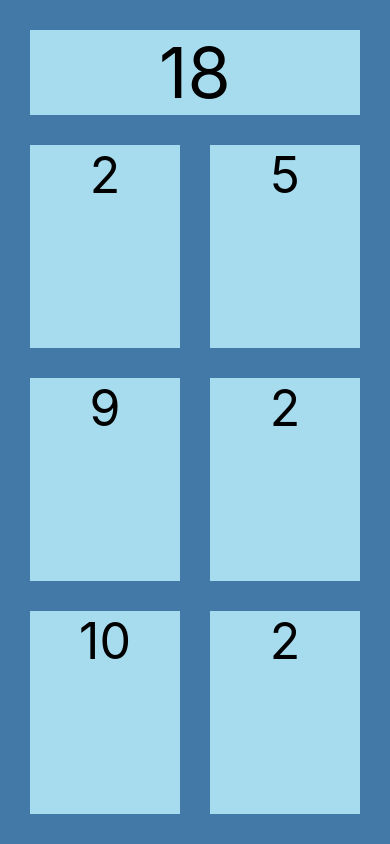
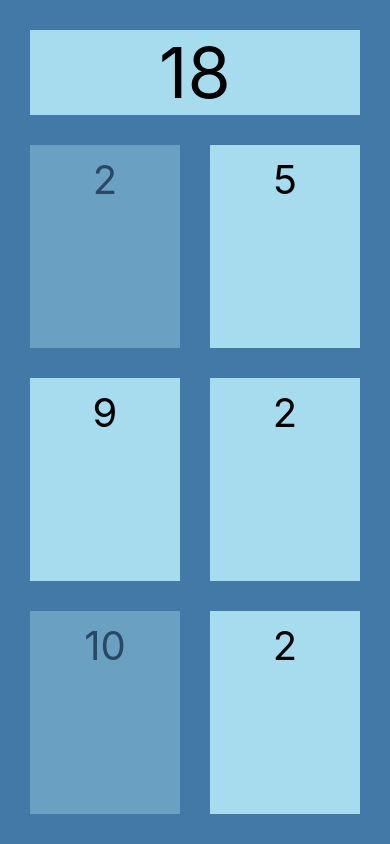
Before and after one commit to shababhsiddique/rnTargetSum, a React Native app: screen / in a window 390 px wide. Built offline with nearby package versions, Linux system fonts and the light colour scheme.

Commit message:
lynda 4.3.17 added behaviour to buttons based on state variable

```diff
--- a/src/components/Game.js
+++ b/src/components/Game.js
@@ -1,7 +1,7 @@
 import React from 'react';
 import PropTypes from 'prop-types';
 import {View,  Text, StyleSheet} from 'react-native';
-
+import Randomnumber from './Randomnumber';
 
 class Game extends React.Component{
 
@@ -19,14 +19,25 @@ class Game extends React.Component{
   .slice(0,this.props.numberChoicesCount-2)
   .reduce((a, b) => a + b, 0);
 
+  state = {
+    selectedNumbers: [0,4],
+  }
+
+  isNumberSelected = (numberIndex) => {
+    var selectStatus = this.state.selectedNumbers.indexOf(numberIndex);
+    return (selectStatus >= 0);
+  }
 
   render(){
     return (
       <View style={styles.container}>
         <Text style={styles.target}>{this.targetNum}</Text>
         <View style={styles.randomContainer}>
-          {this.randomNumbers.map(
-            (randomNumberEntry,index) => <Text style={styles.randomnumber} key={index}>{randomNumberEntry}</Text>
+          {this.randomNumbers.map((randomNumberEntry,index) =>
+            <Randomnumber key={index}
+              number={randomNumberEntry}
+              isSelected = {this.isNumberSelected(index)}
+            />
           )}
         </View>
       </View>
@@ -47,20 +58,8 @@ const styles = StyleSheet.create({
     flexDirection: 'row',
     justifyContent: 'space-between',
     flexWrap: 'wrap',
-    //borderWidth: 1,
-    //borderStyle: 'solid',
-    //borderColor: 'white',
     marginTop: 30,
     marginHorizontal: 15,
-  },
-  randomnumber: {
-    fontSize: 50,
-    width: 100,
-    backgroundColor: '#a6dcee',
-    marginBottom: 30,
-    marginHorizontal: 15,
-    flexGrow: 1,
-    textAlign: 'center',
   },
   target: {
     fontSize: 70,
--- /dev/null
+++ b/src/components/Randomnumber.js
@@ -0,0 +1,51 @@
+import React from 'react';
+import PropTypes from 'prop-types';
+import { Text, TouchableOpacity, StyleSheet} from 'react-native';
+
+
+class Randomnumber extends React.Component{
+
+  static propTypes = {
+    number : PropTypes.number.isRequired,
+    isSelected: PropTypes.bool.isRequired,
+    //this.props.number
+  };
+
+  handlePress = () => {
+    //console.log(this.props.number);
+  };
+
+  render(){
+    return (
+      <TouchableOpacity style={[styles.randomnumberbtn, this.props.isSelected && styles.selectedNumber]} onPress={this.handlePress}>
+        <Text style={styles.randomnumber} >{this.props.number}</Text>
+      </TouchableOpacity>
+    );
+  }
+
+}
+
+
+const styles = StyleSheet.create({
+  randomnumberbtn: {
+    width: 100,
+    backgroundColor: '#a6dcee',
+    marginBottom: 30,
+    marginHorizontal: 15,
+    flexGrow: 1,
+    alignItems: 'center',
+    justifyContent: 'center',
+  },
+  randomnumber: {
+    fontSize: 40,
+    paddingVertical: 10,
+    flexGrow: 1,
+    textAlign: 'center'
+  },
+  selectedNumber: {
+    opacity: 0.4,
+  }
+
+});
+
+export default Randomnumber;
```
